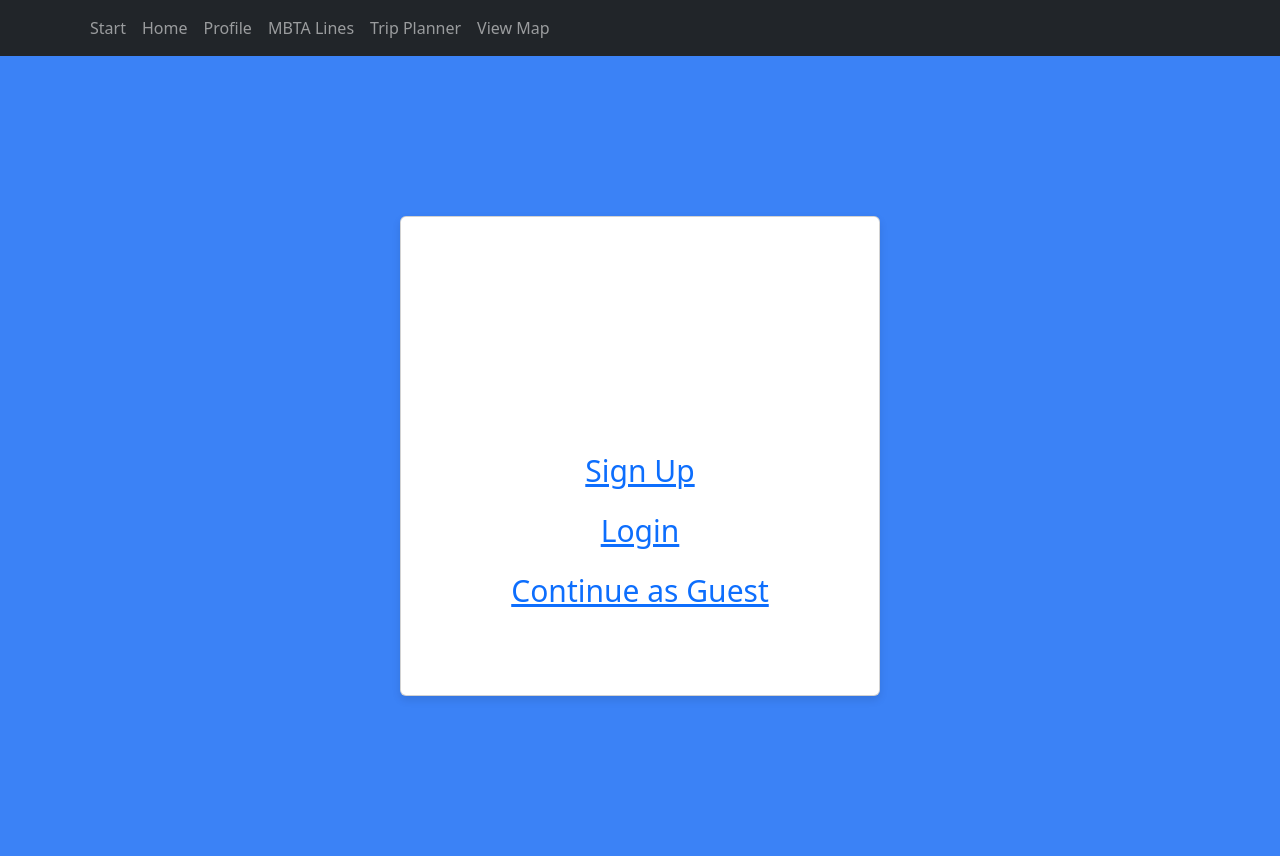
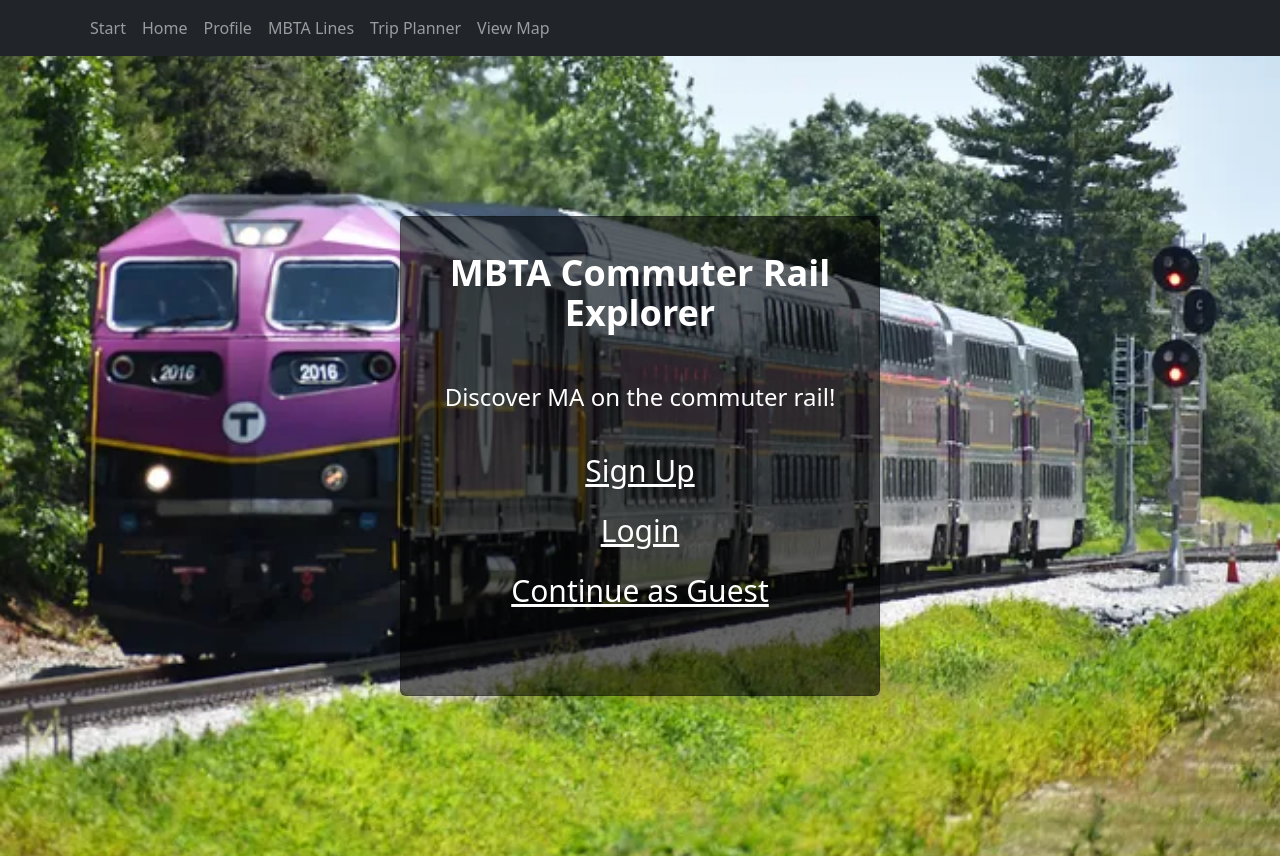
Before and after one commit to b00nk3r/mbta-commuter-rail-planner, a React (Create React App) app in the folder frontend/: page / in a window 1280 px wide. Built offline with nearby package versions, Linux system fonts and the light colour scheme.

Commit message:
added image and added conditional for whether login functions appear

```diff
--- a/frontend/src/components/pages/landingPage.js
+++ b/frontend/src/components/pages/landingPage.js
@@ -1,27 +1,56 @@
-import React from 'react'
+import React, { useEffect, useState } from 'react';
 import Card from 'react-bootstrap/Card';
+import getUserInfo from '../../utilities/decodeJwt';
 
 const Landingpage = () => {
+    const [user, setUser] = useState(null);
+
+    useEffect(() => {
+        setUser(getUserInfo());
+    }, []);
 
     return (
-        <div className="bg-blue-500 text-white p-5 h-screen flex justify-center items-center">
-            <Card style={{ width: '30rem', height: '30rem' }} className="mx-2 my-2">
+        <div
+            style={{
+                backgroundImage: 'url("/74131098007-mbta-train-5.jpg")',
+                backgroundSize: 'cover',
+                backgroundPosition: 'center',
+                height: '100vh',
+            }}
+            className="text-white p-5 flex justify-center items-center"
+        >
+            <Card
+                style={{
+                    width: '30rem',
+                    height: '30rem',
+                    backgroundColor: 'rgba(0, 0, 0, 0.6)',
+                    color: 'white',
+                }}
+                className="mx-2 my-2"
+            >
                 <Card.Body className="text-center">
-                <div className="text-4xl font-bold mb-5">MBTA Commuter Rail Explorer</div>
+                    <div className="text-4xl font-bold mb-5">MBTA Commuter Rail Explorer</div>
                     <div className="text-2xl mb-10">Discover MA on the commuter rail!</div>
-                    <div className='mb-4'>
-                    <Card.Link href="/signup" className="flex justify-center items-center justify-center items-center  text-3xl">Sign Up</Card.Link>
-                    </div>
-                    <div className='mb-4'>
-                    <Card.Link href="/login" className="flex justify-center items-center justify-center items-center text-3xl text-blue-30" >Login</Card.Link>
-                    </div>
-                    <div>
-                    <Card.Link href="/tripPlannerPage" className="flex justify-center items-center justify-center items-center text-3xl text-blue-30" >Continue as Guest</Card.Link>
-                    </div>
+
+                    {!user && (
+                        <>
+                            <div className="mb-4">
+                                <Card.Link href="/signup" className="text-3xl text-white">Sign Up</Card.Link>
+                            </div>
+                            <div className="mb-4">
+                                <Card.Link href="/login" className="text-3xl text-white">Login</Card.Link>
+                            </div>
+                            <div>
+                                <Card.Link href="/tripPlannerPage" className="text-3xl text-white">Continue as Guest</Card.Link>
+                            </div>
+                        </>
+                    )}
+
+
                 </Card.Body>
             </Card>
         </div>
-    )
-}
+    );
+};
 
 export default Landingpage;
```
Also changed, not shown: frontend/public/74131098007-mbta-train-5.jpg (added).
